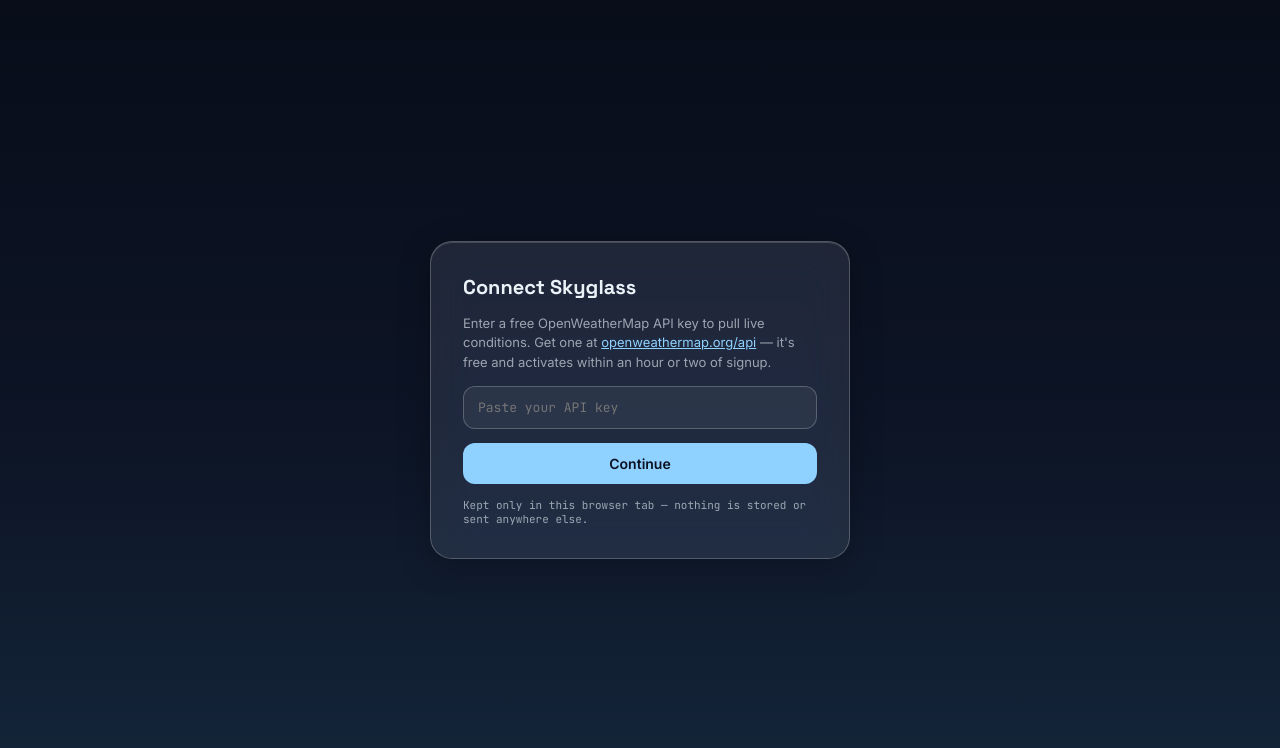
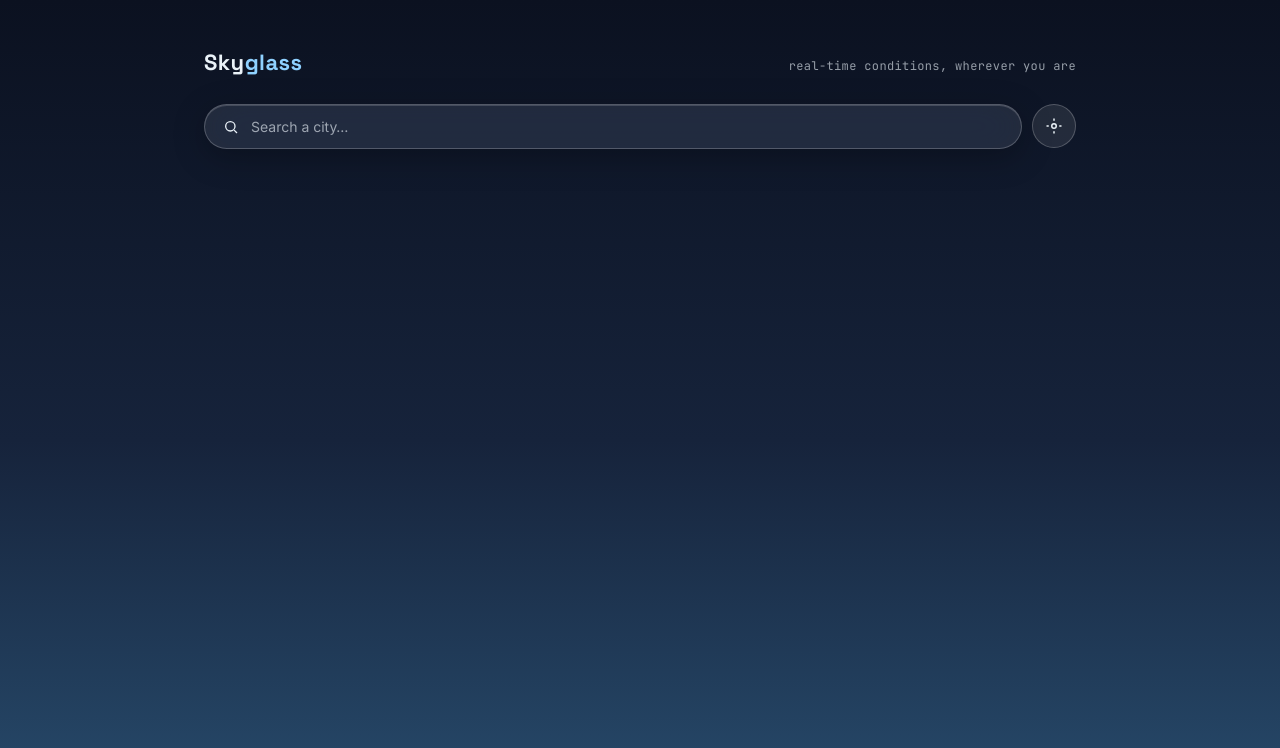
Before and after one commit to abhisek-m/weather, a plain HTML site: page index.html in a window 1280 px wide. Drawn offline with Linux system fonts and the light colour scheme.

Commit message:
Remove key input modal for OpenWeatherMap API
Removed API key input modal and related logic.

```diff
--- a/index.html
+++ b/index.html
@@ -179,18 +179,6 @@
 <div id="snow"></div>
 <div id="clouds"></div>
 
-<div id="keyModal">
-  <div class="glass card">
-    <h2>Connect Skyglass</h2>
-    <p>Enter a free OpenWeatherMap API key to pull live conditions. Get one at
-      <a href="https://openweathermap.org/api" target="_blank" style="color:var(--accent-sky)">openweathermap.org/api</a> —
-      it's free and activates within an hour or two of signup.</p>
-    <input id="keyInput" type="text" placeholder="Paste your API key" autocomplete="off">
-    <button id="keySubmit">Continue</button>
-    <span class="hint">Kept only in this browser tab — nothing is stored or sent anywhere else.</span>
-  </div>
-</div>
-
 <div class="wrap" id="app" style="display:none;">
   <div class="brand">
     <h1>Sky<span>glass</span></h1>
@@ -212,23 +200,13 @@
 
 <script>
 const OWM = 'https://api.openweathermap.org/data/2.5';
-let apiKey = null;
+const apiKey = '4581406cc70e0d3a18ca3d0b7f4e49f4';
 
-const keyModal = document.getElementById('keyModal');
 const app = document.getElementById('app');
 const content = document.getElementById('content');
 
-document.getElementById('keySubmit').addEventListener('click', submitKey);
-document.getElementById('keyInput').addEventListener('keydown', e => { if(e.key==='Enter') submitKey(); });
-
-function submitKey(){
-  const val = document.getElementById('keyInput').value.trim();
-  if(!val){ return; }
-  apiKey = val;
-  keyModal.style.display = 'none';
-  app.style.display = 'flex';
-  locate();
-}
+app.style.display = 'flex';
+locate();
 
 document.getElementById('cityInput').addEventListener('keydown', e => {
   if(e.key === 'Enter' && e.target.value.trim()){
```
